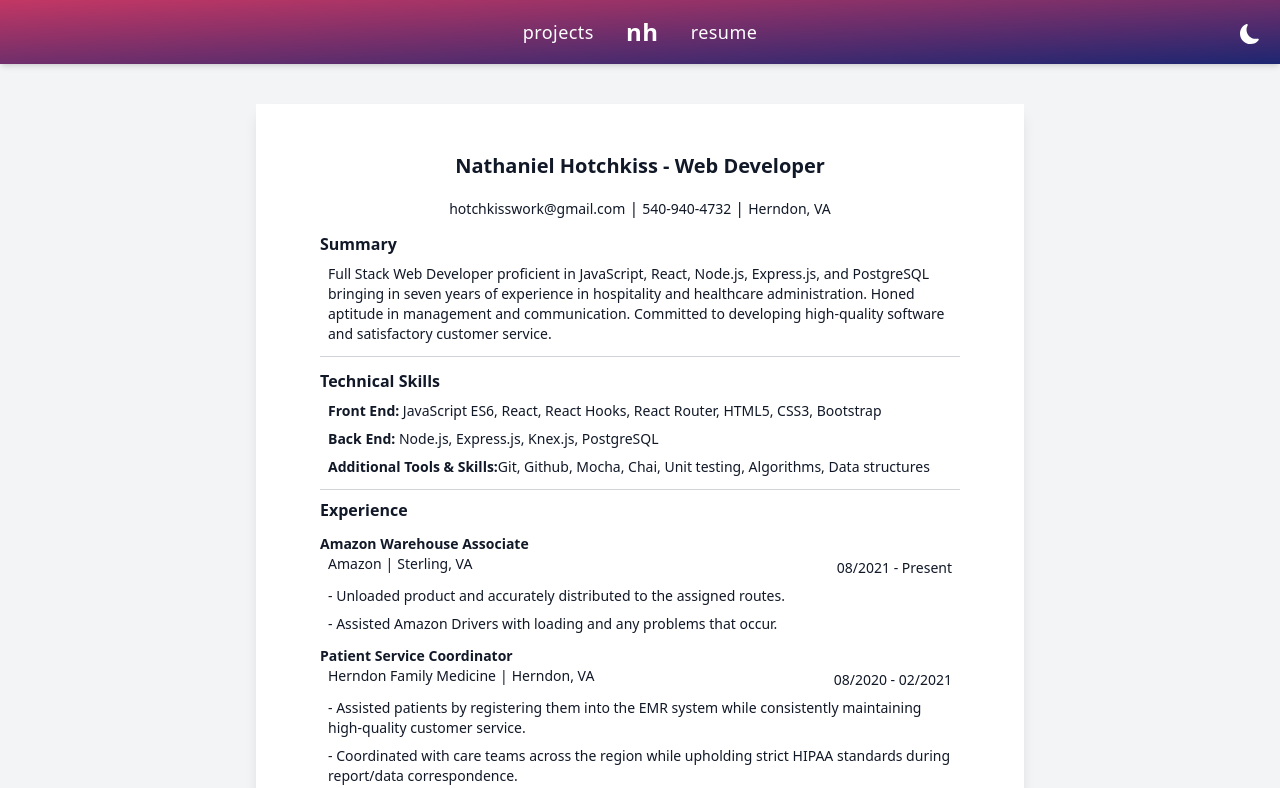
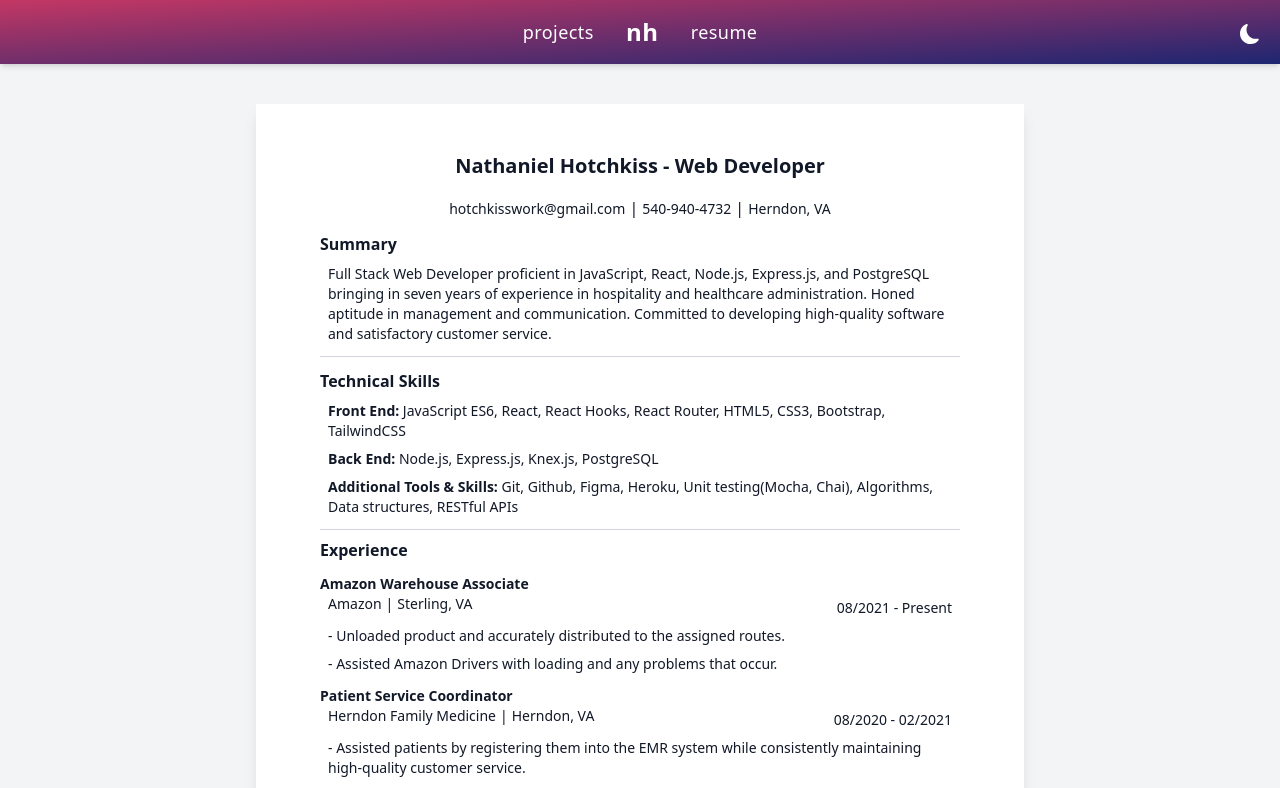
Before and after one commit to NathanielHotchkiss/Portfolio, a React (Create React App) app: page /resume in a window 1280 px wide. Shown: the top 788 px of the page. Built offline with nearby package versions, Linux system fonts and the light colour scheme.

Commit message:
resume changes

```diff
--- a/src/components/Resume.jsx
+++ b/src/components/Resume.jsx
@@ -41,15 +41,15 @@ export default function Resume() {
           </h3>
           <p className="text-xs sm:text-sm px-2 py-1">
             <span className="font-semibold">Front End:</span> JavaScript ES6,
-            React, React Hooks, React Router, HTML5, CSS3, Bootstrap
+            React, React Hooks, React Router, HTML5, CSS3, Bootstrap, TailwindCSS
           </p>
           <p className="text-xs sm:text-sm px-2 py-1">
             <span className="font-semibold">Back End:</span> Node.js,
             Express.js, Knex.js, PostgreSQL
           </p>
           <p className="text-xs sm:text-sm px-2 py-1">
-            <span className="font-semibold">Additional Tools & Skills:</span>
-            Git, Github, Mocha, Chai, Unit testing, Algorithms, Data structures
+            <span className="font-semibold">Additional Tools & Skills: </span>
+            Git, Github, Figma, Heroku, Unit testing(Mocha, Chai), Algorithms, Data structures, RESTful APIs
           </p>
           <div className="w-full border-t border-gray-300 my-2"></div>
         </>
```
Also changed, not shown: 1 other file (tests, documents, lock files or other folders).
